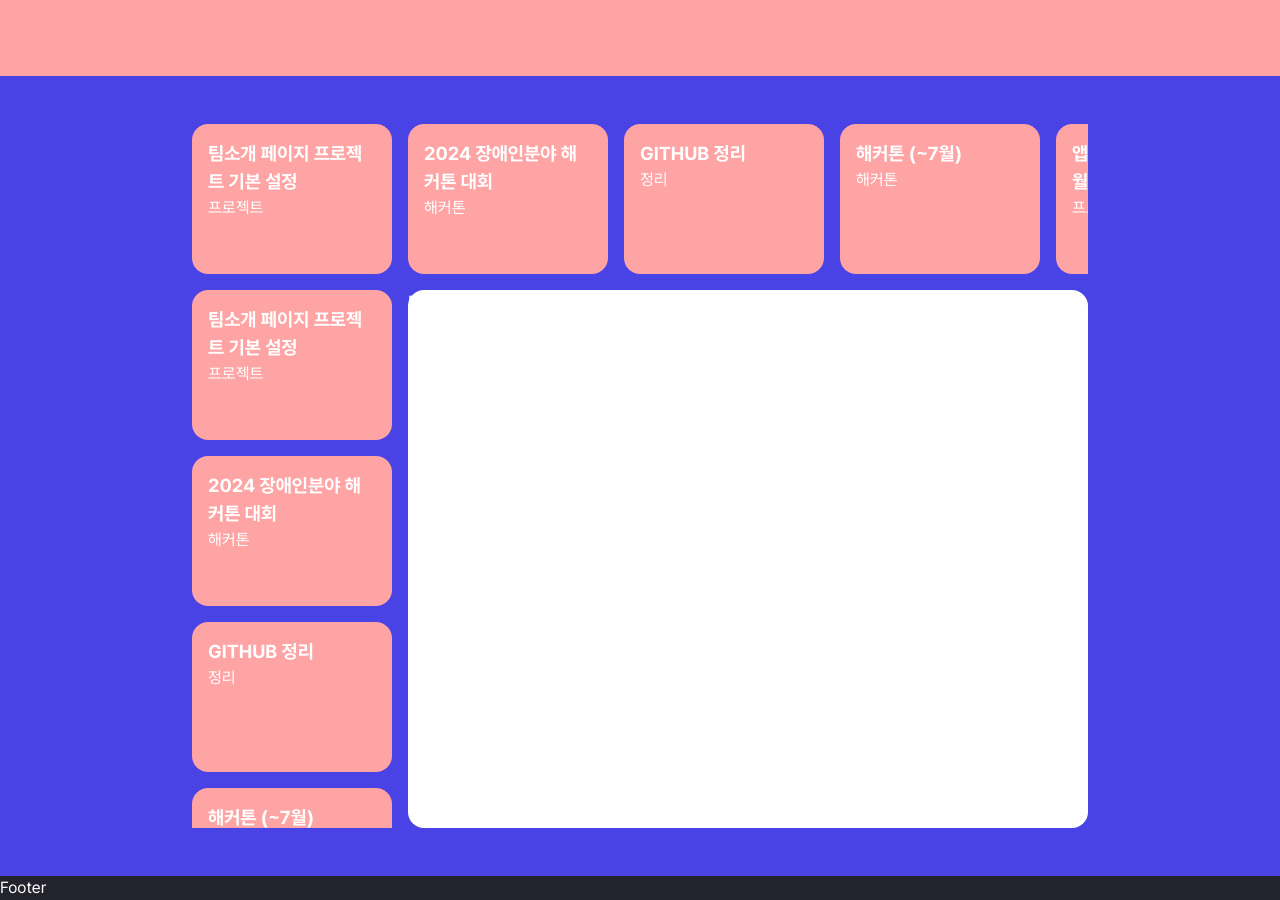
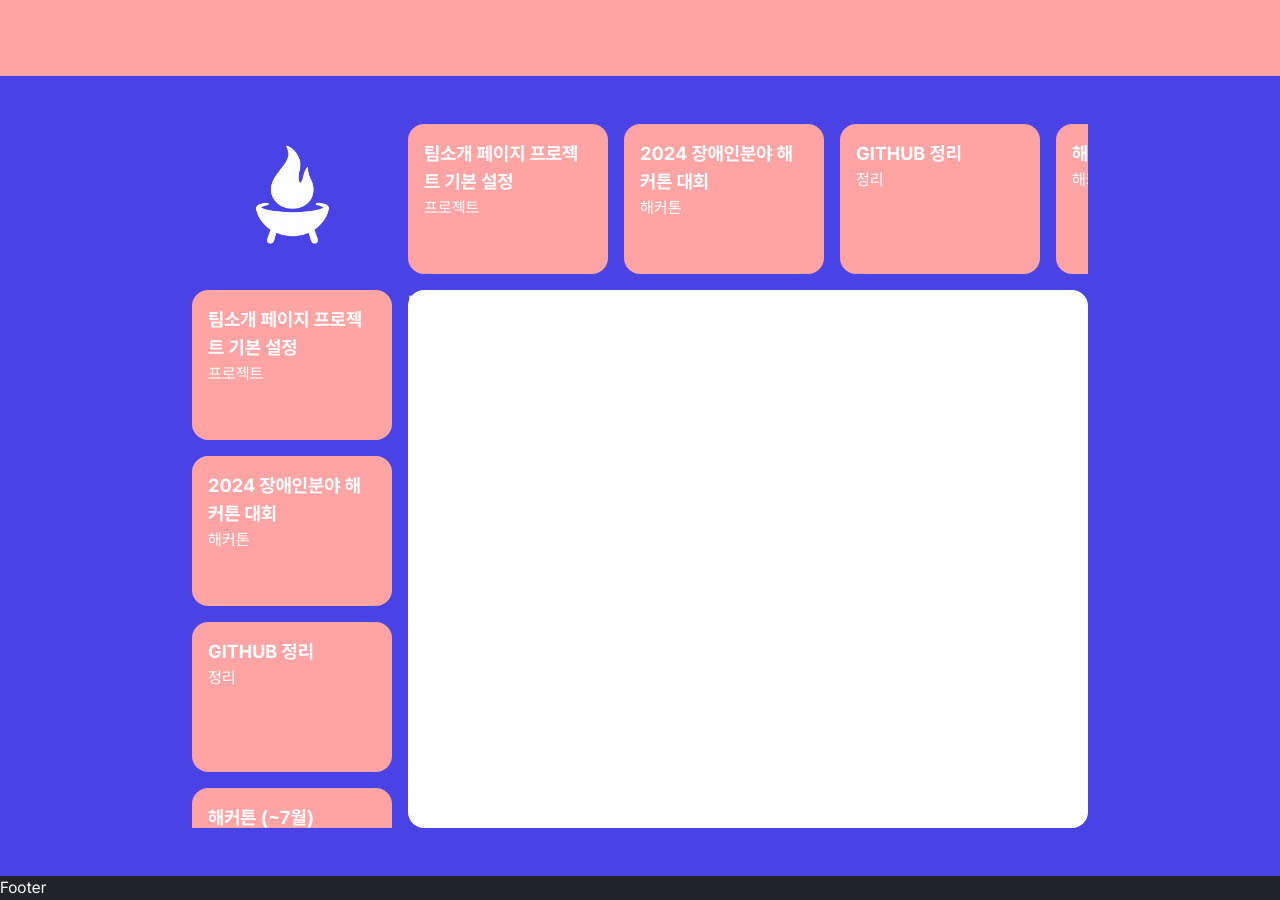
Before and after one commit to T-BluePot/portfolio, a React (Vite) app: page / in a window 1280 px wide. Shown: the part 2380-3280 px from the top of the page. Built offline with nearby package versions, Linux system fonts and the light colour scheme.

Commit message:
design: 캐러셀 팀 로고 추가

```diff
--- a/src/@types/project.ts
+++ b/src/@types/project.ts
@@ -4,10 +4,15 @@ export interface CarouselInfo {
   id: string;
   title: string;
   category: ProjectCategory;
+
 }
 export interface ProjectCardPropsType {
   project: CarouselInfo;
 }
+
+// export type ProjectCardPropsType = CarouselInfo;
+
+
 export interface ProjectCarouselPropsType {
   type: CarouselType;
   projects: CarouselInfo[];
--- a/src/pages/layout/introducing-project/components/ProjectCarousel.module.scss
+++ b/src/pages/layout/introducing-project/components/ProjectCarousel.module.scss
@@ -2,7 +2,9 @@
   position: relative;
   height: 100%;
 }
-
+.projectCarouselWrapper.horizontal {
+  width: calc(100% - 216px);
+}
 .slideItem {
   width: fit-content; // 카드 하나당 고정 너비
   flex-shrink: 0; // 줄어들지 않게!
--- a/src/pages/layout/introducing-project/components/ProjectCarousel.tsx
+++ b/src/pages/layout/introducing-project/components/ProjectCarousel.tsx
@@ -12,7 +12,7 @@ import type { ProjectCarouselPropsType } from '@/@types/project';
 const ProjectCarousel = ({ projects, type }: ProjectCarouselPropsType) => {
   const isVertical = type === 'vertical';
   return (
-    <div className={`${styles.projectCarouselWrapper} ${isVertical ? styles.vertical : ''}`}>
+    <div className={`${styles.projectCarouselWrapper} ${isVertical ? styles.vertical : styles.horizontal}`}>
       <Swiper
         modules={[Navigation]}
         direction={isVertical ? 'vertical' : 'horizontal'}
--- a/src/pages/layout/introducing-project/components/ProjectInfo.module.scss
+++ b/src/pages/layout/introducing-project/components/ProjectInfo.module.scss
@@ -1,10 +1,26 @@
 .projectInfoSectionWrapper {
   display: flex;
   flex-direction: column;
+  align-items: flex-end;
   gap: $spacing-md;
   max-width: 70%;
   flex-grow: 1;
-
+  .projectInfoTitleLayout {
+    width: 100%;
+    display: flex;
+    justify-content: flex-end;
+    .projectLogoImg {
+      width: 100%;
+      display: flex;
+      justify-content: center;
+      > img {
+        width: 143px;
+        height: auto;
+        aspect-ratio: 1 / 1;
+        margin-right: 16px;
+      }
+    }
+  }
   .projectInfoCententsLayout {
     display: flex;
     gap: $spacing-md;
--- a/src/pages/layout/introducing-project/components/ProjectInfoSection.tsx
+++ b/src/pages/layout/introducing-project/components/ProjectInfoSection.tsx
@@ -8,7 +8,12 @@ import ProjectCarousel from './ProjectCarousel';
 const ProjectInfoSection = (projectInfo: ProjectInfoSectionPropsType) => {
   return (
     <div className={style.projectInfoSectionWrapper}>
-      <ProjectCarousel type="horizontal" projects={projectInfo.projects} />
+      <div className={style.projectInfoTitleLayout}>
+        <div className={style.projectLogoImg}>
+          <img src="src/assets/images/icons/logo.png" />
+        </div>
+        <ProjectCarousel type="horizontal" projects={projectInfo.projects} />
+      </div>
       <div className={style.projectInfoCententsLayout}>
         <ProjectCarousel type="vertical" projects={projectInfo.projects} />
 
```
